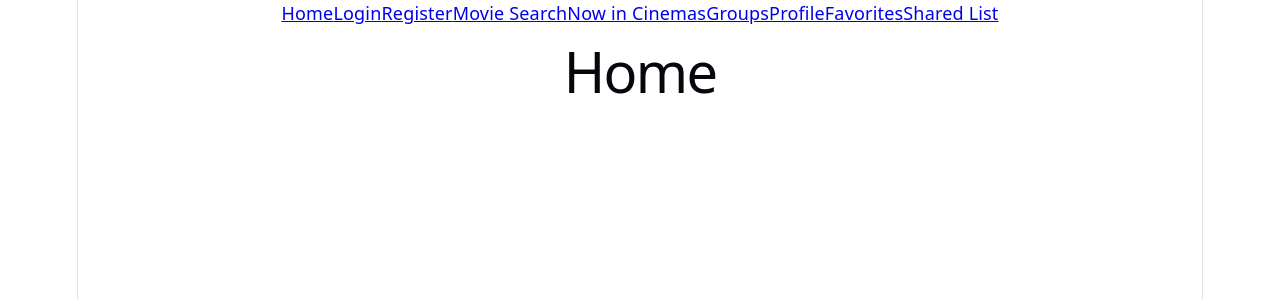
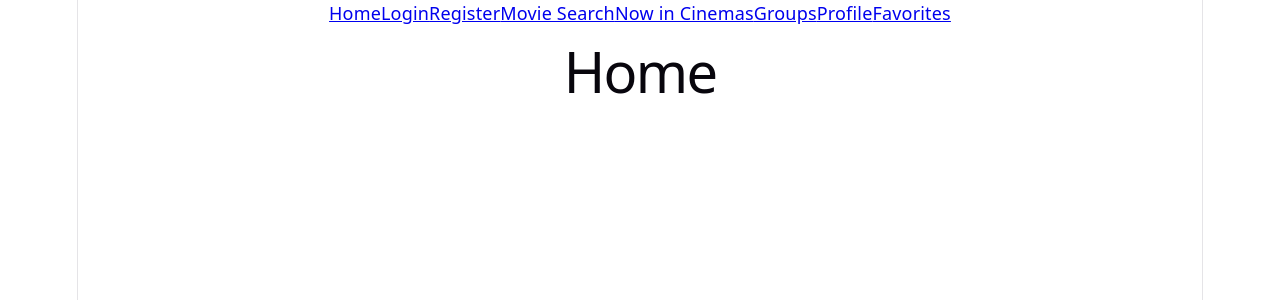
Before and after one commit to tommiLipponen/Elokuvaprojekti, a React app in the folder frontend/: page / in a window 1280 px wide. Shown: the top 300 px of the page. Built offline with nearby package versions, Linux system fonts and the light colour scheme; the HTML template or start-up script is replaced by a standard one.

Commit message:
ADO 64: remove dead Navbar link to the old /shared route (superseded by per-list /favorite-lists/:id share links)

```diff
--- a/frontend/src/components/Navbar.jsx
+++ b/frontend/src/components/Navbar.jsx
@@ -11,7 +11,6 @@ function Navbar() {
       <Link to="/groups">Groups</Link>
       <Link to="/profile">Profile</Link>
       <Link to="/favorites">Favorites</Link>
-      <Link to="/shared">Shared List</Link>
     </nav>
   );
 }
```
